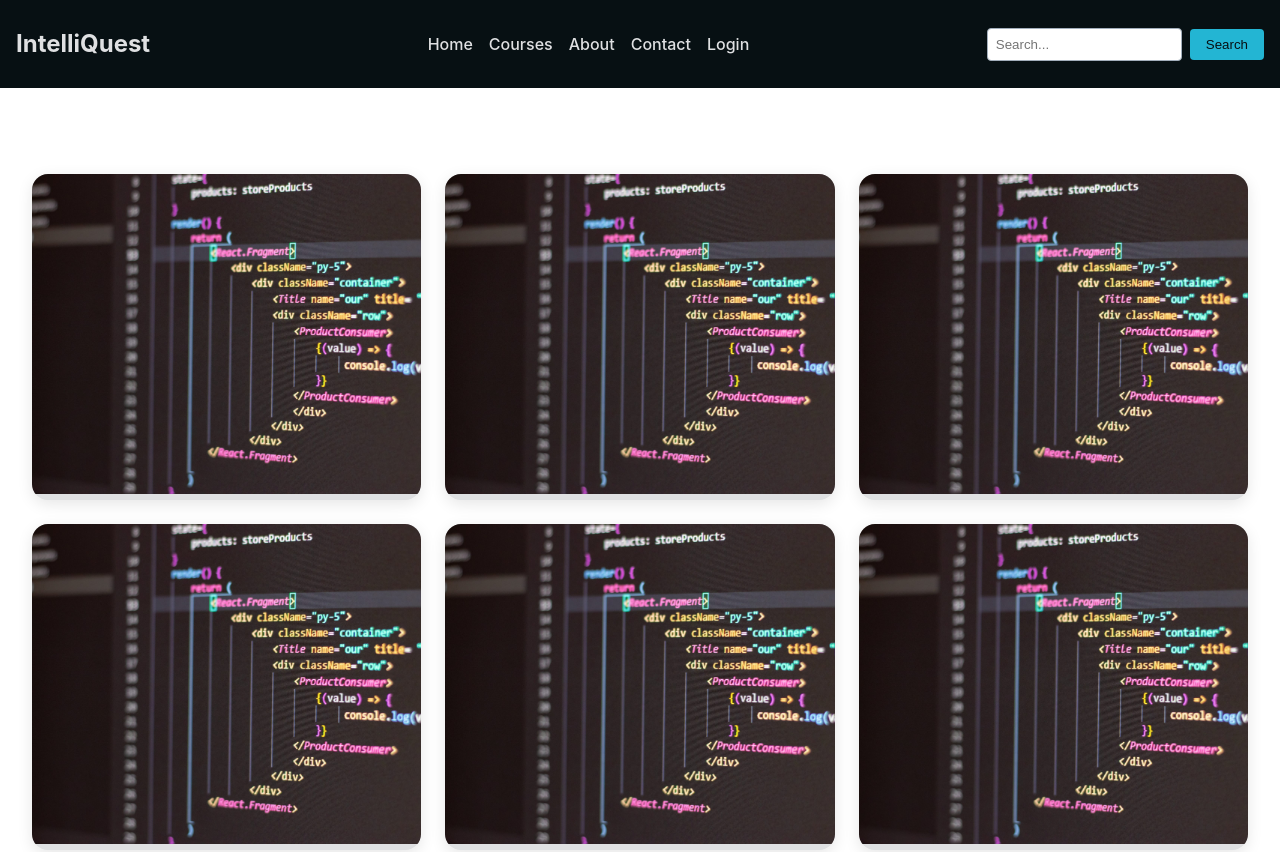
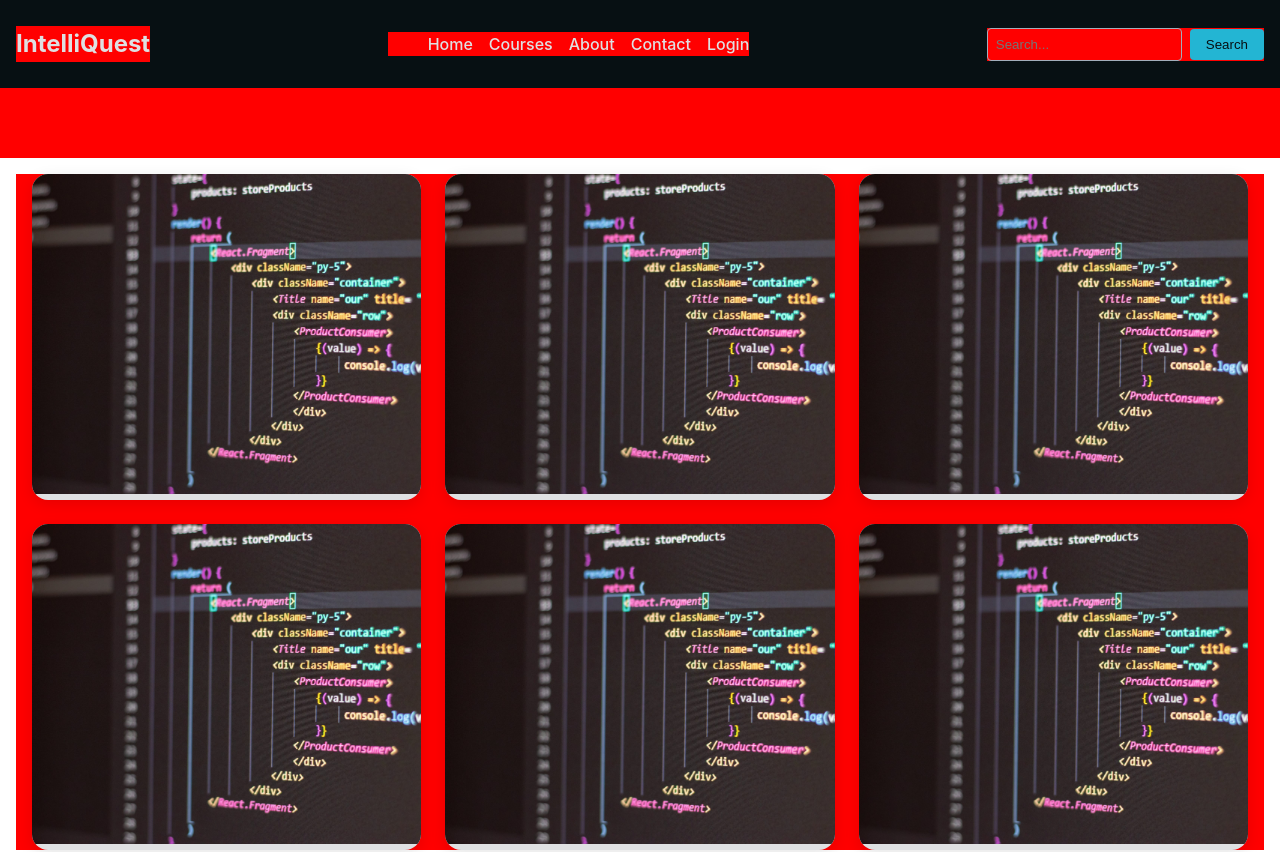
Before and after one commit to IVIonsters/IntelliQuest, a React (Vite) app in the folder intelliquest-frontend/: page / in a window 1280 px wide. Shown: the top 852 px of the page. Built offline with nearby package versions, Linux system fonts and the light colour scheme.

Commit message:
Added css for testing

```diff
--- a/intelliquest-frontend/src/components/Auth/Login.jsx
+++ b/intelliquest-frontend/src/components/Auth/Login.jsx
@@ -2,7 +2,7 @@ import React, { useCallback } from 'react';
 import { useDescope, useSession, useUser } from '@descope/react-sdk';
 import { Descope } from '@descope/react-sdk';
 import { getSessionToken } from '@descope/react-sdk';
-
+import styles from './Login.module.css'
 const Login = () => {
 //   const { isAuthenticated, isSessionLoading } = useSession();
 //   const { user, isUserLoading } = useUser();
--- a/intelliquest-frontend/src/components/Auth/Login.module.css
+++ b/intelliquest-frontend/src/components/Auth/Login.module.css
@@ -0,0 +1,3 @@
+*{
+    background-color: red;
+}
```
